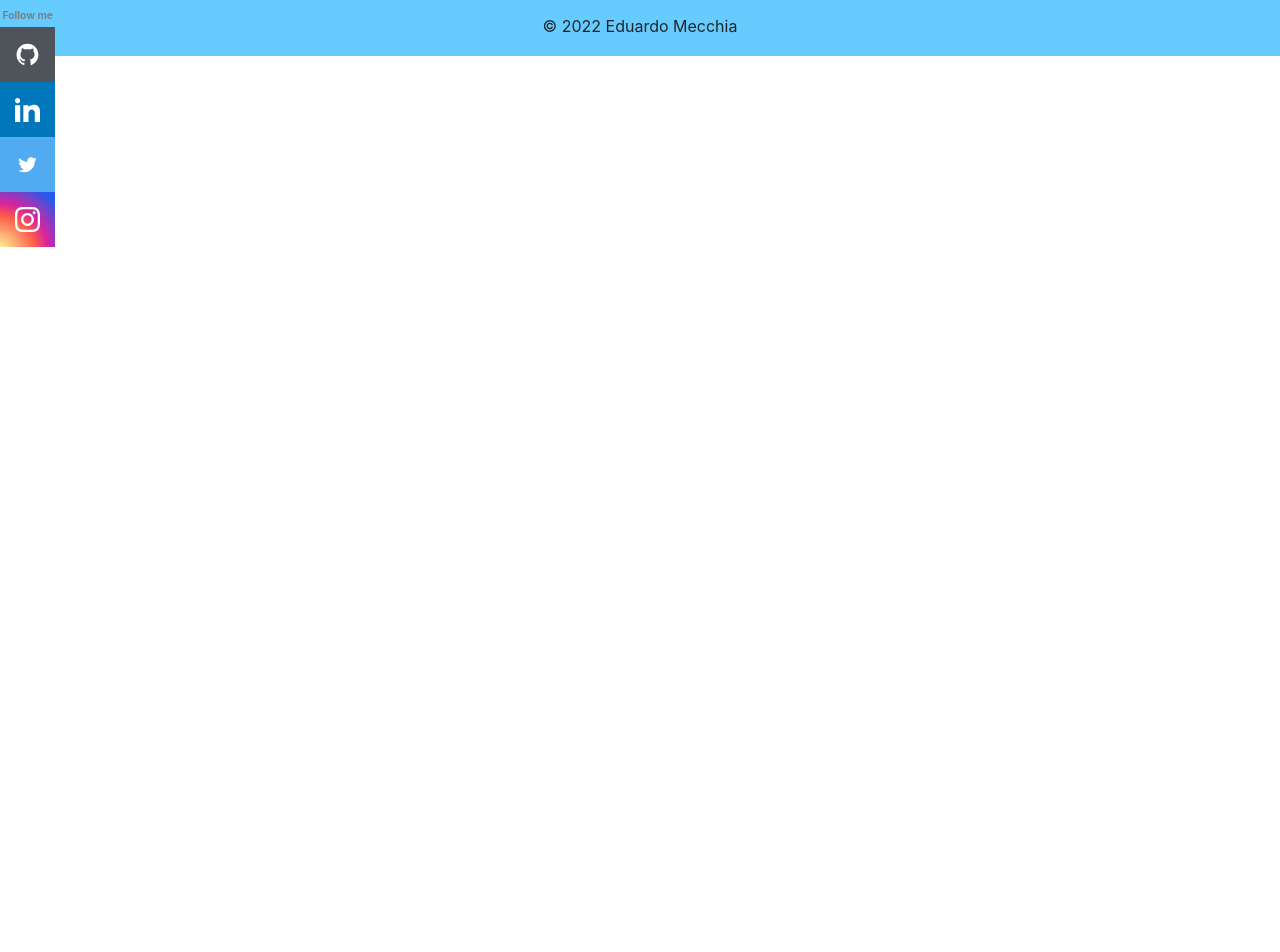
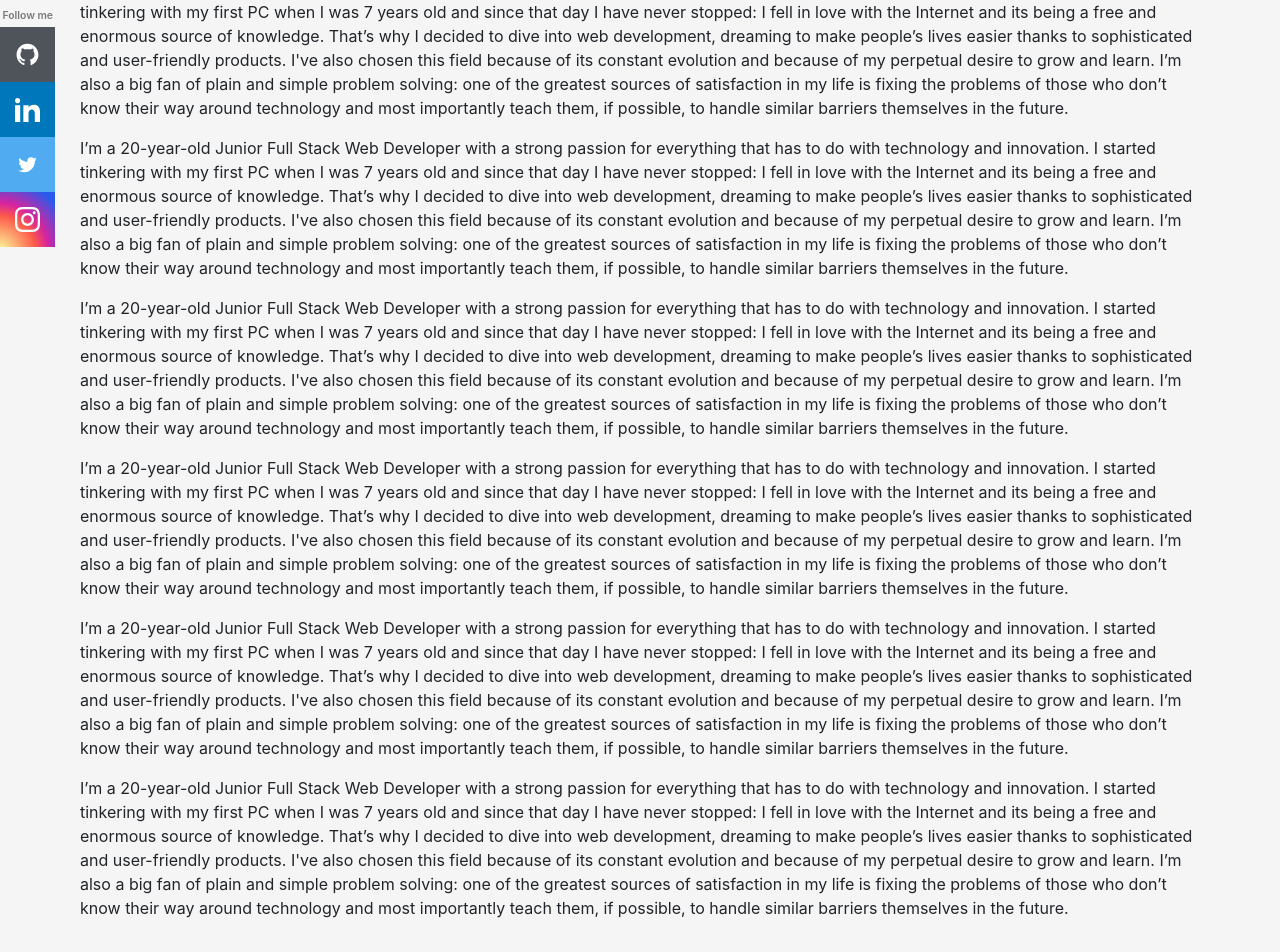
Before and after one commit to eduardomecchia/nuxt-portfolio, a Nuxt app: page / in a window 1280 px wide. Shown: the part 260-1212 px from the top of the page. Before the commit the page ends 800 px from the top, so only its background shows below. Built offline with nearby package versions, Linux system fonts and the light colour scheme.

Commit message:
Add placeholder paragraphs to main

```diff
--- a/pages/index.vue
+++ b/pages/index.vue
@@ -39,6 +39,36 @@
         I started tinkering with my first PC when I was 7 years old and since that day I have never stopped: I fell in love with the Internet and its being a free and enormous source of knowledge.
         That’s why I decided to dive into web development, dreaming to make people’s lives easier thanks to sophisticated and user-friendly products. I've also chosen this field because of its constant evolution and because of my perpetual desire to grow and learn.
         I’m also a big fan of plain and simple problem solving: one of the greatest sources of satisfaction in my life is fixing the problems of those who don’t know their way around technology and most importantly teach them, if possible, to handle similar barriers themselves in the future.</p>
+
+        <p>I’m a 20-year-old Junior Full Stack Web Developer with a strong passion for everything that has to do with technology and innovation.
+        I started tinkering with my first PC when I was 7 years old and since that day I have never stopped: I fell in love with the Internet and its being a free and enormous source of knowledge.
+        That’s why I decided to dive into web development, dreaming to make people’s lives easier thanks to sophisticated and user-friendly products. I've also chosen this field because of its constant evolution and because of my perpetual desire to grow and learn.
+        I’m also a big fan of plain and simple problem solving: one of the greatest sources of satisfaction in my life is fixing the problems of those who don’t know their way around technology and most importantly teach them, if possible, to handle similar barriers themselves in the future.</p>
+
+        <p>I’m a 20-year-old Junior Full Stack Web Developer with a strong passion for everything that has to do with technology and innovation.
+        I started tinkering with my first PC when I was 7 years old and since that day I have never stopped: I fell in love with the Internet and its being a free and enormous source of knowledge.
+        That’s why I decided to dive into web development, dreaming to make people’s lives easier thanks to sophisticated and user-friendly products. I've also chosen this field because of its constant evolution and because of my perpetual desire to grow and learn.
+        I’m also a big fan of plain and simple problem solving: one of the greatest sources of satisfaction in my life is fixing the problems of those who don’t know their way around technology and most importantly teach them, if possible, to handle similar barriers themselves in the future.</p>
+
+        <p>I’m a 20-year-old Junior Full Stack Web Developer with a strong passion for everything that has to do with technology and innovation.
+        I started tinkering with my first PC when I was 7 years old and since that day I have never stopped: I fell in love with the Internet and its being a free and enormous source of knowledge.
+        That’s why I decided to dive into web development, dreaming to make people’s lives easier thanks to sophisticated and user-friendly products. I've also chosen this field because of its constant evolution and because of my perpetual desire to grow and learn.
+        I’m also a big fan of plain and simple problem solving: one of the greatest sources of satisfaction in my life is fixing the problems of those who don’t know their way around technology and most importantly teach them, if possible, to handle similar barriers themselves in the future.</p>
+
+        <p>I’m a 20-year-old Junior Full Stack Web Developer with a strong passion for everything that has to do with technology and innovation.
+        I started tinkering with my first PC when I was 7 years old and since that day I have never stopped: I fell in love with the Internet and its being a free and enormous source of knowledge.
+        That’s why I decided to dive into web development, dreaming to make people’s lives easier thanks to sophisticated and user-friendly products. I've also chosen this field because of its constant evolution and because of my perpetual desire to grow and learn.
+        I’m also a big fan of plain and simple problem solving: one of the greatest sources of satisfaction in my life is fixing the problems of those who don’t know their way around technology and most importantly teach them, if possible, to handle similar barriers themselves in the future.</p>
+
+        <p>I’m a 20-year-old Junior Full Stack Web Developer with a strong passion for everything that has to do with technology and innovation.
+        I started tinkering with my first PC when I was 7 years old and since that day I have never stopped: I fell in love with the Internet and its being a free and enormous source of knowledge.
+        That’s why I decided to dive into web development, dreaming to make people’s lives easier thanks to sophisticated and user-friendly products. I've also chosen this field because of its constant evolution and because of my perpetual desire to grow and learn.
+        I’m also a big fan of plain and simple problem solving: one of the greatest sources of satisfaction in my life is fixing the problems of those who don’t know their way around technology and most importantly teach them, if possible, to handle similar barriers themselves in the future.</p>
+
+        <p>I’m a 20-year-old Junior Full Stack Web Developer with a strong passion for everything that has to do with technology and innovation.
+        I started tinkering with my first PC when I was 7 years old and since that day I have never stopped: I fell in love with the Internet and its being a free and enormous source of knowledge.
+        That’s why I decided to dive into web development, dreaming to make people’s lives easier thanks to sophisticated and user-friendly products. I've also chosen this field because of its constant evolution and because of my perpetual desire to grow and learn.
+        I’m also a big fan of plain and simple problem solving: one of the greatest sources of satisfaction in my life is fixing the problems of those who don’t know their way around technology and most importantly teach them, if possible, to handle similar barriers themselves in the future.</p>
     </main>
 
     <follow-me />
```
